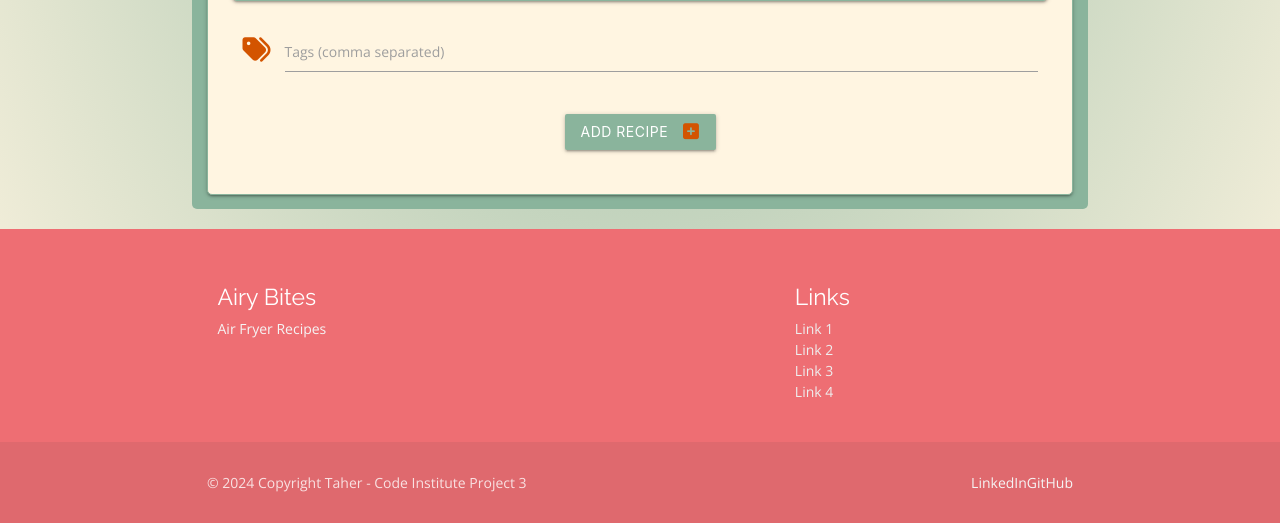
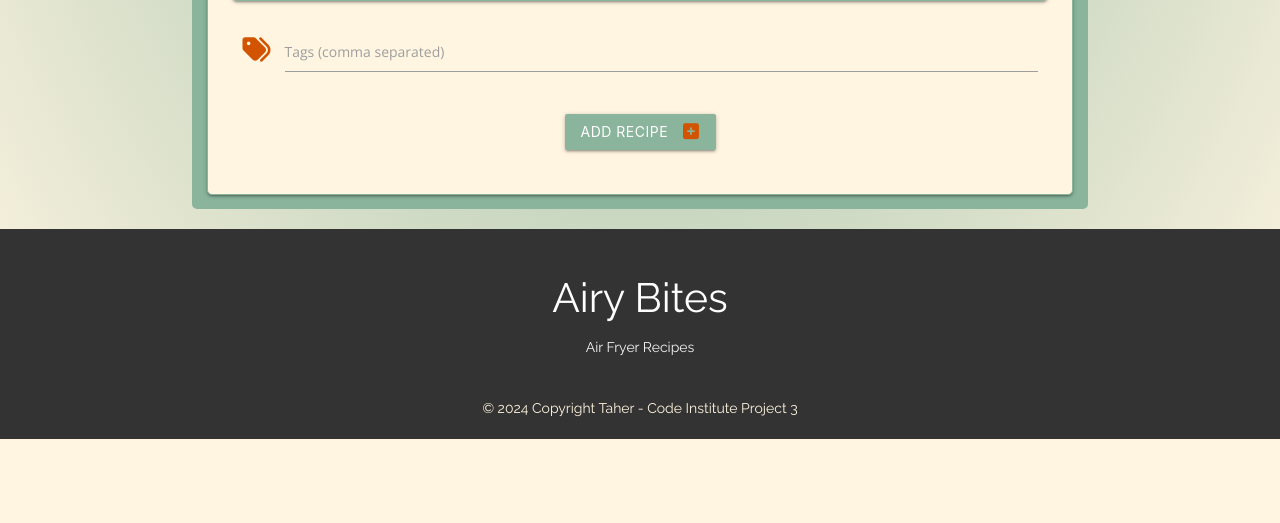
Before and after one commit to TaherCCG/airybitesrecipes, a Flask app: page /add_recipe in a window 1280 px wide. Shown: the part 1473-1996 px from the top of the page. After the commit the page ends 1912 px from the top, so only its background shows below. Run offline with Flask 3, Linux system fonts and the light colour scheme; the visitor is signed in with stand-in values (Sample User, id 1); data that the repository does not hold is empty; some libraries are stand-ins or nearby versions.

Commit message:
Style:Footer

```diff
--- a/static/css/style.css
+++ b/static/css/style.css
@@ -99,7 +99,6 @@ a:hover {
     align-items: center;
 }
 
-.header,
 .footer {
     background-color: var(--dark-colour);
     color: var(--neutral-colour);
@@ -325,8 +324,8 @@ fieldset {
 }
 
 .warning {
-    background-color: yellow;
-    color: red;
+    background-color: rgba(232, 232, 84, 0.764);
+    color: rgb(110, 4, 4);
     font-weight: bolder;
     padding: 5px;
 }
@@ -351,6 +350,8 @@ fieldset {
 .modal .modal-footer {
     background-color: var(--dark-colour);
 }
+
+
 @media only screen and (max-width: 800px) {
     .input-field label {
         font-size: 12px;
--- a/templates/base.html
+++ b/templates/base.html
@@ -20,7 +20,7 @@
         type="text/css">
     <!-- Custom CSS -->
     <link rel="stylesheet" href="{{ url_for('static', filename='css/style.css') }}" type="text/css">
-    <title>AiryBites</title>
+    <title>{% block title %}AiryBites{% endblock %}</title>
 </head>
 
 <body>
@@ -90,34 +90,23 @@
             {% endwith %}
         </section>
 
-    {% block content%}
-    {% endblock %}
+        {% block content%}
+        {% endblock %}
 
     </main>
 
-    <footer class="page-footer">
+    <footer class="footer">
         <div class="container transparent">
             <div class="row">
-                <div class="col l6 s12">
-                    <h5 class="white-text">Airy Bites</h5>
-                    <p class="grey-text text-lighten-4">Air Fryer Recipes</p>
-                </div>
-                <div class="col l4 offset-l2 s12">
-                    <h5 class="white-text">Links</h5>
-                    <ul>
-                        <li><a class="grey-text text-lighten-3" href="#!">Link 1</a></li>
-                        <li><a class="grey-text text-lighten-3" href="#!">Link 2</a></li>
-                        <li><a class="grey-text text-lighten-3" href="#!">Link 3</a></li>
-                        <li><a class="grey-text text-lighten-3" href="#!">Link 4</a></li>
-                    </ul>
+                <div class="col s12">
+                    <h3 class="white-text center-align">Airy Bites</h3>
+                    <p class="grey-text text-lighten-4 center-align">Air Fryer Recipes</p>
                 </div>
             </div>
         </div>
         <div class="footer-copyright">
-            <div class="container transparent">
+            <div class="container transparent center-align">
                 © 2024 Copyright Taher - Code Institute Project 3
-                <a class="grey-text text-lighten-4 right" href="#!"> GitHub </a>
-                <a class="grey-text text-lighten-4 right" href="#!"> LinkedIn </a>
             </div>
         </div>
     </footer>
```
